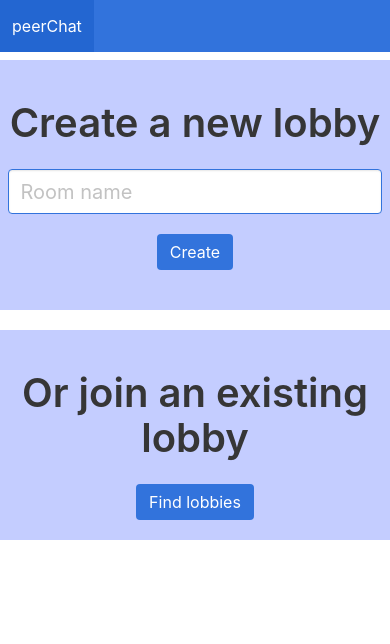
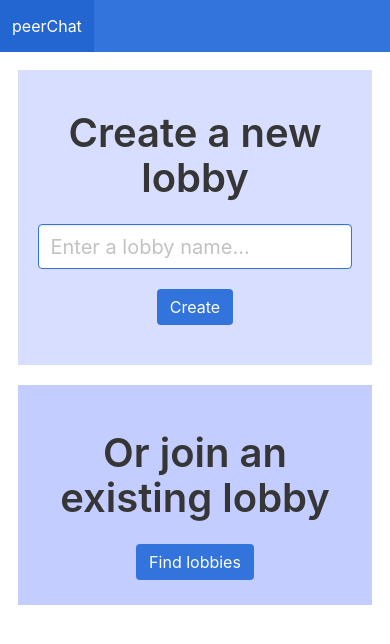
Before and after one commit to marisamark/peerChat, a website: page public/index.html in a window 390 px wide. Drawn offline with nearby package versions, Linux system fonts and the light colour scheme.

Commit message:
adding mobile reponsiveness for index.html

```diff
--- a/public/index.html
+++ b/public/index.html
@@ -24,16 +24,14 @@
         <div id="createlobby" class="column has-text-centered">
             <h2 class="title is-2 has-text-centered">Create a new lobby</h2>
             <div class="control">
-                <input id="name" class="input is-medium is-link" type="text" placeholder="Room name">
+                <input id="name" class="input is-medium is-link" type="text" placeholder="Enter a lobby name...">
             </div>
             <button id='create' class="button is-link">Create</button>
-
         </div>
-    </div>
-    <div id="existinglobbydiv" class="column has-text-centered">
-        <h2 class="title is-2 has-text-centered">Or join an existing lobby</h2>
-        <a href="/join"><button class="button is-link">Find lobbies</button></a>
-    </div>
+        <div id="existinglobbydiv" class="column has-text-centered">
+            <h2 class="title is-2 has-text-centered">Or join an existing lobby</h2>
+            <a href="/join"><button class="button is-link">Find lobbies</button></a>
+        </div>
     </div>
 </body>
 
--- a/public/style.css
+++ b/public/style.css
@@ -1,3 +1,8 @@
+nav {
+    width:100%;
+    margin-bottom: 30px;
+}
+
 #welcometopeerchat {
     margin-top:50px;
     margin-bottom: 30px;
@@ -13,7 +18,6 @@
     margin-bottom:20px;
     position: fixed;
     bottom: 0px;
-
 }
 
 #messagebox {
@@ -41,15 +45,41 @@ margin-bottom: 20px;
 }
 
 #existinglobbydiv {
-    padding: 20px;
+    padding-top: 25px;
+    padding-bottom: 25px;
     margin-top: 20px;
+    margin-right: 30px;
+    margin-left: 30px;
     background-color: rgb(196, 205, 255);
-    color: white;
 
 }
 
 #createlobby {
     padding: 20px;
     margin-top: 20px;
-    background-color:rgb(196, 205, 255);
+    margin-right: 30px;
+    margin-left: 30px;
+    background-color:rgba(196, 205, 255, 0.657);
 }
+
+/* Large devices (laptops/desktops, 992px and up) */
+@media only screen and (max-width: 992px) {
+#createlobby {
+
+}
+
+#existinglobbydiv{
+
+}
+
+
+}
+
+/* Medium devices (landscape tablets, 768px and up) */
+@media only screen and (max-width: 768px) {
+
+
+}
+
+/*small devices (phones, 600px and down) */
+@media only screen and (max-width: 480px) { }
```
Also changed, not shown: public/chat.html (+2 -2 lines).
